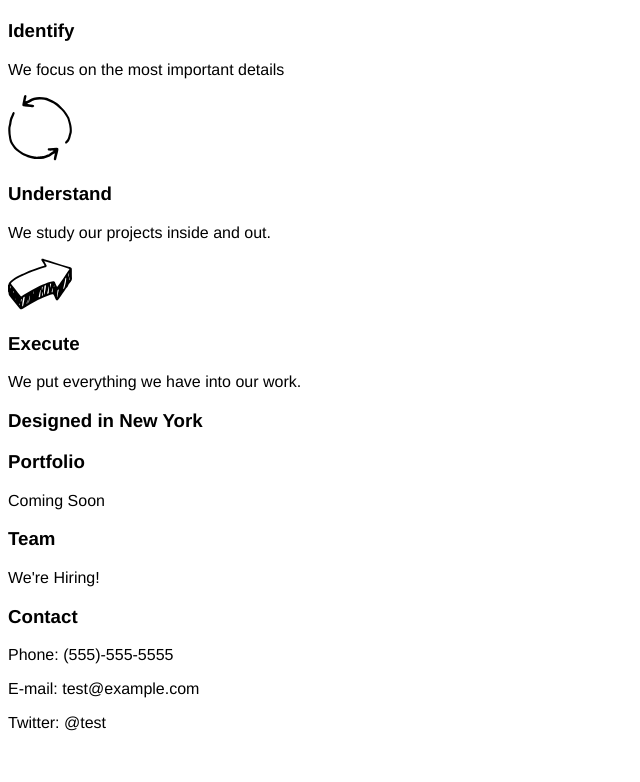
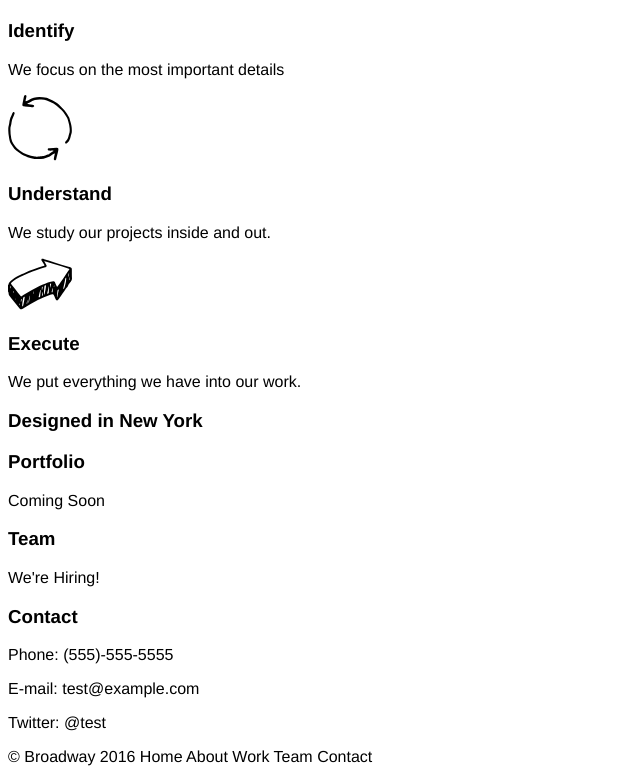
Before and after one commit to laurenbertca/broadway, a plain HTML site: page index.html in a window 1280 px wide. Shown: the part 362-1144 px from the top of the page, without its empty margins (0-640 px from the left). Before the commit the page ends 1110 px from the top, so only its background shows below. Drawn offline with Linux system fonts and the light colour scheme.

Commit message:
completed html elements on page

```diff
--- a/index.html
+++ b/index.html
@@ -35,6 +35,8 @@
     <p>E-mail: test@example.com</p>
     <p> Twitter: @test</p>
     <div id="footer">
+    	<p>&copy; Broadway 2016 Home About Work Team Contact</p>
+    </div>
 
 </body>
 </html>
```
